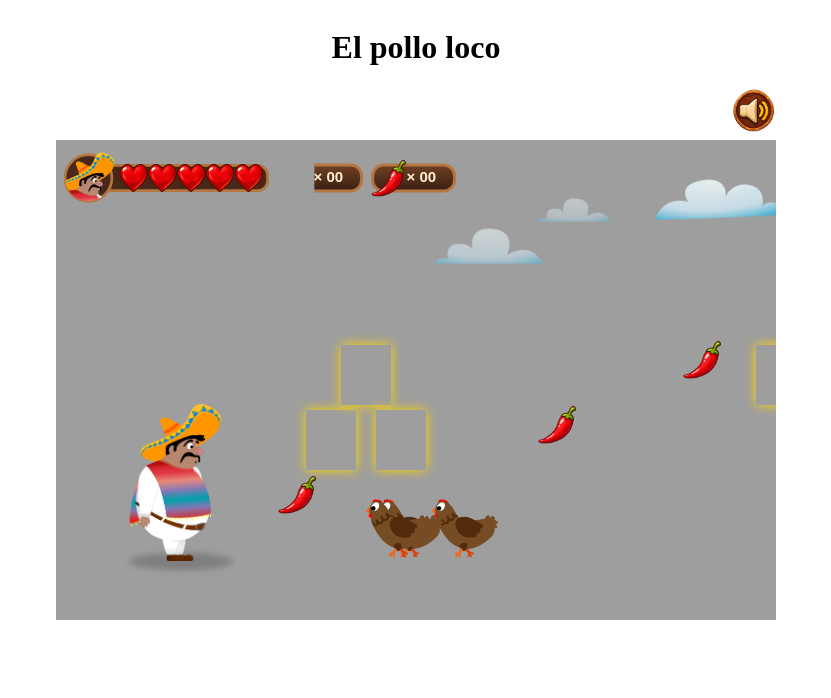
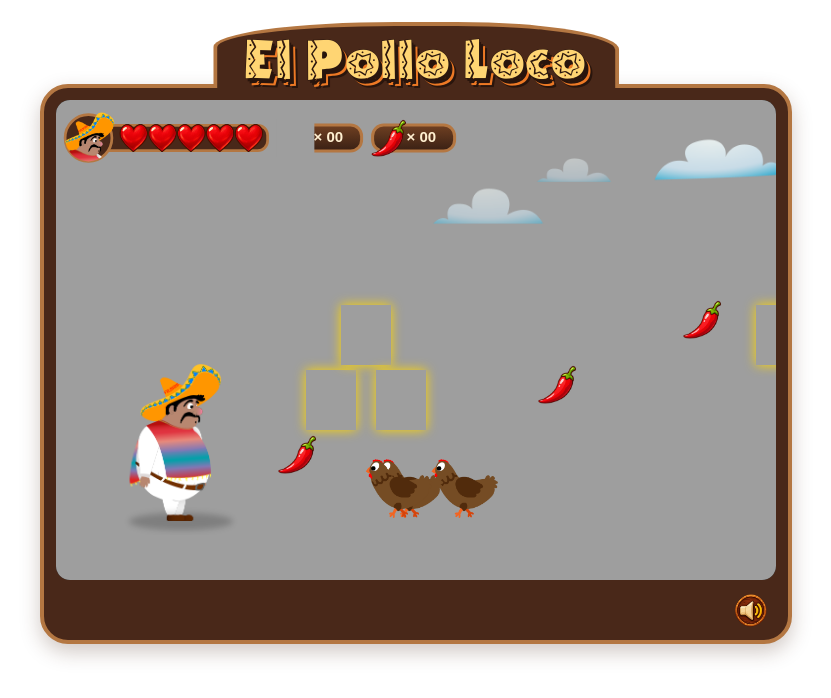
Before and after one commit to iletu/pollo-loco, a plain HTML site: page index.html in a window 1280 px wide. Shown: the whole page, without its empty margins (224-1055 px from the left). Drawn offline with Linux system fonts and the light colour scheme.

Commit message:
update game frame and fonts

```diff
--- a/index.html
+++ b/index.html
@@ -5,6 +5,7 @@
     <meta charset="UTF-8">
     <meta name="viewport" content="width=device-width, initial-scale=1.0">
     <link rel="stylesheet" href="./style.css">
+    <link rel="preload" href="./fonts/ELRIOTT2.TTF" as="font" type="font/ttf" crossorigin>
     <title>Pollo Loco</title>
 
     <script src="./js/models/drawable-object.class.js"></script>
@@ -34,16 +35,15 @@
 
 <body onload="init()">
 
-    <h1>El pollo loco</h1>
-
-    <div class="game-toolbar">
-        <button id="mute-button" type="button" aria-label="Mute game audio" aria-pressed="false" onclick="toggleMute(event)">
-            <img src="./img/7_statusbars/3_icons/sound-on.png" alt="" draggable="false">
-        </button>
+    <div class="game-frame">
+        <h1 class="game-title">El Pollo Loco</h1>
+        <canvas id="canvas" width="720" height="480"></canvas>
+        <div class="game-toolbar">
+            <button id="mute-button" type="button" aria-label="Mute game audio" aria-pressed="false" onclick="toggleMute(event)">
+                <img src="./img/7_statusbars/3_icons/sound-on.png" alt="" draggable="false">
+            </button>
+        </div>
     </div>
-
-    <canvas id="canvas" width="720" height="480">
-    </canvas>
 
 </body>
 
--- a/js/models/world.class.js
+++ b/js/models/world.class.js
@@ -627,7 +627,7 @@ class World {
     this.ctx.save();
     const centerX = this.canvas.width / 2;
     const centerY = this.canvas.height / 2;
-    this.ctx.font = "bold 66px sans-serif";
+    this.ctx.font = '66px "El Rio Lobo", serif';
     this.ctx.textAlign = "center";
     this.ctx.textBaseline = "middle";
 
--- a/style.css
+++ b/style.css
@@ -1,3 +1,11 @@
+@font-face {
+    font-family: "El Rio Lobo";
+    src: url("./fonts/ELRIOTT2.TTF") format("truetype");
+    font-weight: 400;
+    font-style: normal;
+    font-display: swap;
+}
+
 body {
     display: flex;
     flex-direction: column;
@@ -5,21 +13,78 @@ body {
 }
 
 
+.game-frame {
+    position: relative;
+    box-sizing: border-box;
+    width: min(752px, 100%);
+    margin-top: 76px;
+    padding: 12px 12px 0;
+    border: 4px solid #b47742;
+    border-radius: 28px;
+    background: #492819;
+    box-shadow: 0 8px 20px #49281940;
+}
+
+.game-title {
+    position: absolute;
+    top: -48px;
+    left: 50%;
+    transform: translateX(-50%);
+    z-index: 1;
+    isolation: isolate;
+    width: fit-content;
+    max-width: calc(100% - 32px);
+    box-sizing: border-box;
+    margin: 0;
+    white-space: nowrap;
+    padding: 0 20px 6px;
+    color: #ffd573;
+    font: 400 clamp(34px, 8vw, 64px) / 0.65 "El Rio Lobo", serif;
+    text-align: center;
+    -webkit-text-stroke: 1px #29150d;
+    paint-order: stroke fill;
+    text-shadow: 2px 3px 0 #29150d,
+                 4px 5px 0 #29150d,
+                 6px 7px 0 #ed7925,
+                 8px 9px 0 #29150d;
+}
+
+.game-title::before {
+    content: "";
+    position: absolute;
+    z-index: -1;
+    top: -18px;
+    left: -12px;
+    right: -12px;
+    height: 66px;
+    box-sizing: border-box;
+    border: 4px solid #b47742;
+    border-bottom: 0;
+    border-radius: 45% 40% 0 0 / 38% 42% 0 0;
+    background: #492819;
+}
+
 canvas {
+    display: block;
+    width: 100%;
+    height: auto;
+    border-radius: 14px;
     background-color: black;
 }
 
 .game-toolbar {
-    width: min(720px, 100%);
     display: flex;
     justify-content: flex-end;
-    margin-bottom: 8px;
+    align-items: center;
+    min-height: 60px;
+    padding: 4px 8px;
+    box-sizing: border-box;
 }
 
 #mute-button {
     position: relative;
-    width: 44px;
-    height: 44px;
+    width: 34px;
+    height: 34px;
     padding: 0;
     border: 0;
     border-radius: 50%;
@@ -39,7 +104,7 @@ canvas {
     position: absolute;
     top: 50%;
     left: 50%;
-    width: 32px;
+    width: 24px;
     height: 4px;
     border-radius: 4px;
     background: #fbbf08;
```
Also changed, not shown: fonts/ELRIOTT2.TTF (added).
